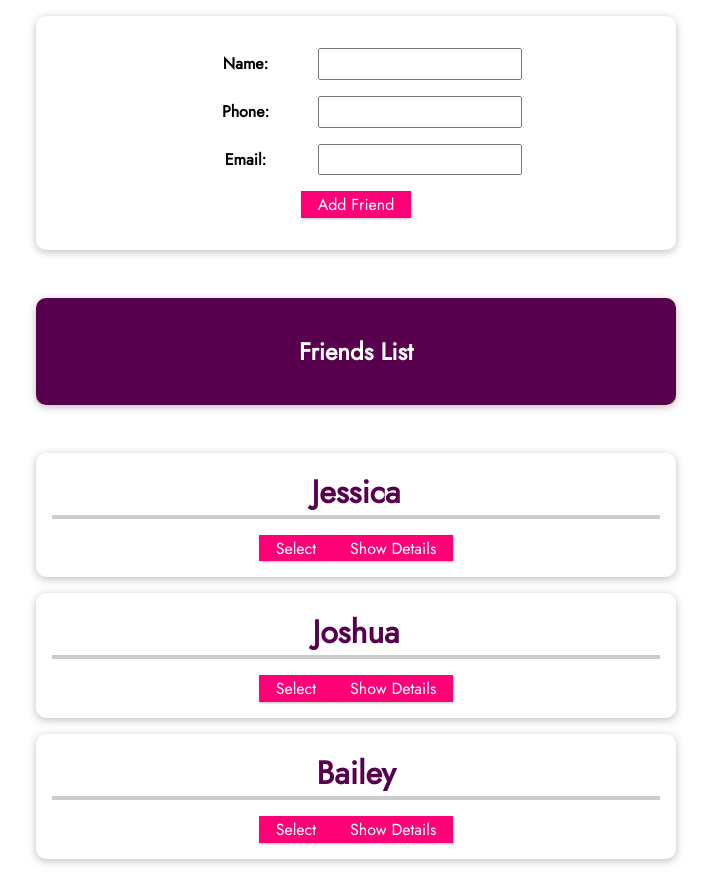
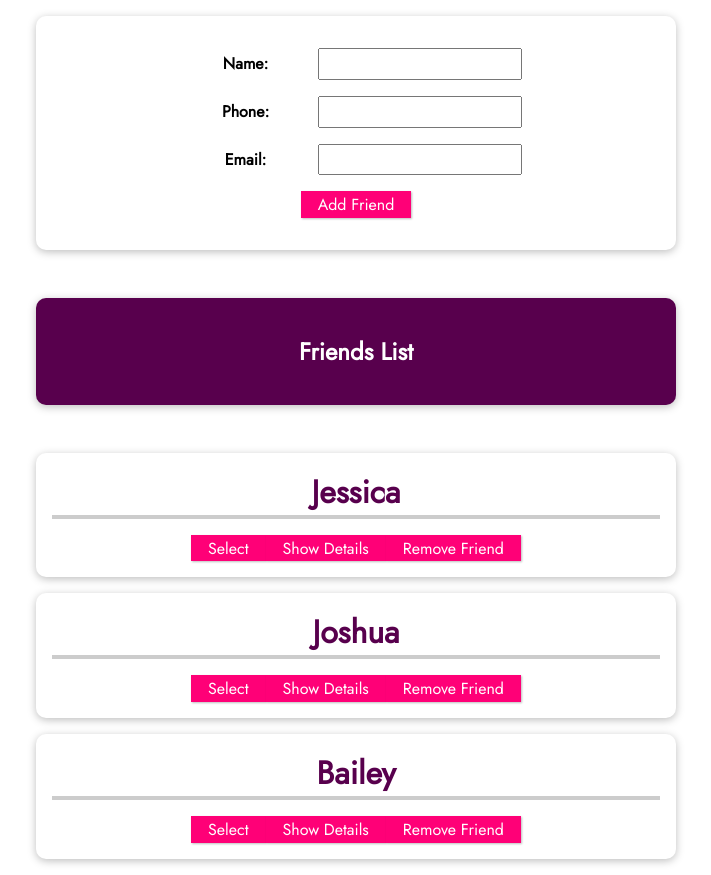
Before and after one commit to neb-dev/vue-course, a Vue app in the folder project9/: page / in a window 1280 px wide. Shown: the whole page, without its empty margins (284-995 px from the left). Built offline with nearby package versions, Linux system fonts and the light colour scheme.

Commit message:
Add files via upload

```diff
--- a/project9/components/Friend.vue
+++ b/project9/components/Friend.vue
@@ -3,6 +3,7 @@
     <h2>{{ friend.name }} {{ friend.isSelected ? 'Selected' : '' }}</h2>
     <button @click="setSelected">Select</button>
     <button @click="toggleVis">{{ isVis ? 'Hide' : 'Show' }} Details</button>
+    <button @click="$emit('remove-friend', friend.id)">Remove Friend</button>
   </li>
   <ul v-if="isVis">
     <li><strong>Phone:</strong>{{ friend.phone }}</li>
@@ -38,6 +39,13 @@ export default {
         return false;
       }
     },
+    'remove-friend': function(id) {
+      if(id) {
+        return true;
+      } else {
+        return false;
+      }
+    },
   },
   data() {
     return {
--- a/project9/src/App.vue
+++ b/project9/src/App.vue
@@ -10,6 +10,7 @@
         :friend="friends[i]"
         :selected="f.isSelected"
         @selected="getSelected"
+        @remove-friend="removeFriend"
       />
     </ul>
   </section>
@@ -58,6 +59,9 @@ export default {
         isSelected: false,
       };
       this.friends.push(friend);
+    },
+    removeFriend(id) {
+      this.friends = this.friends.filter(friend => friend.id !== id);
     },
   },
 };
```
